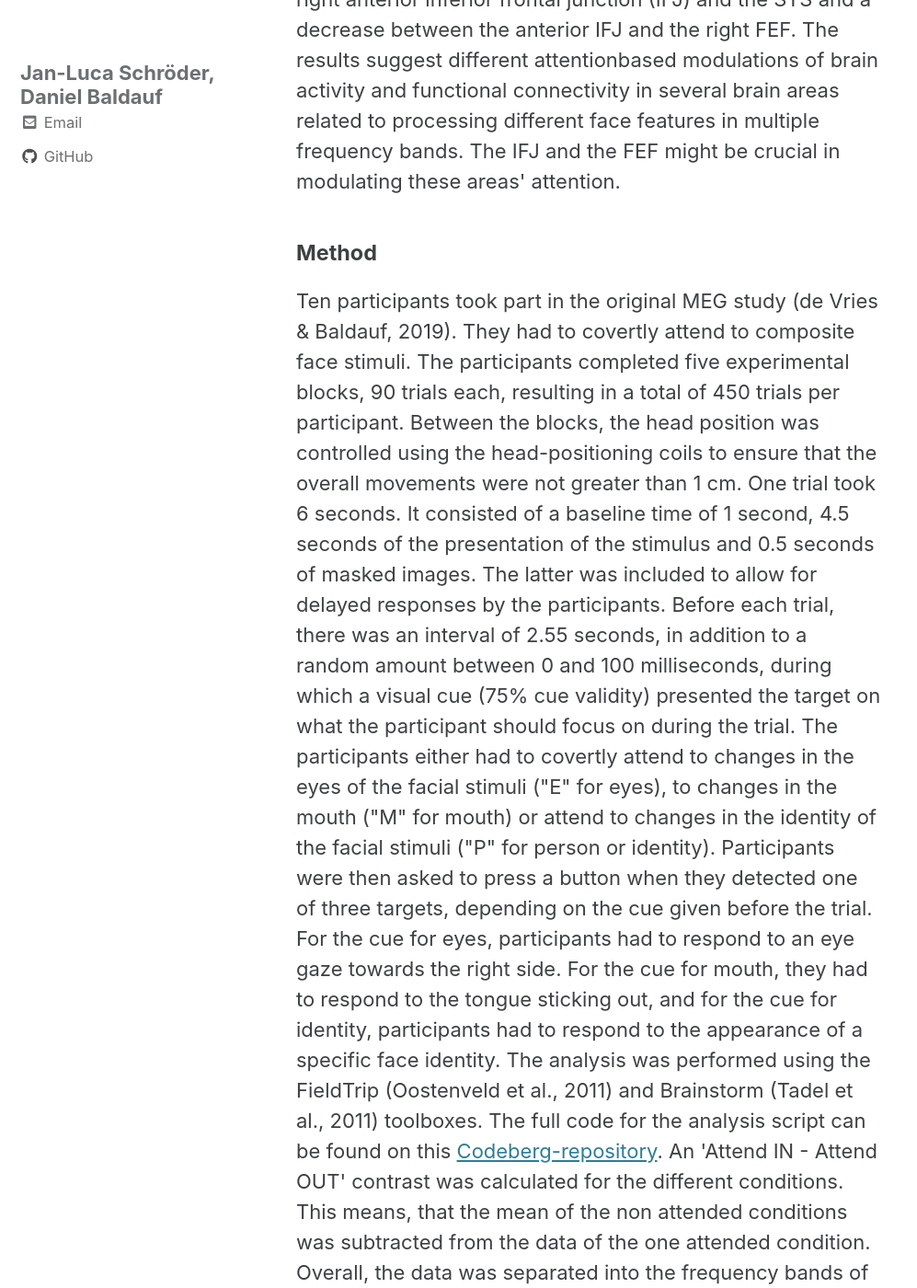
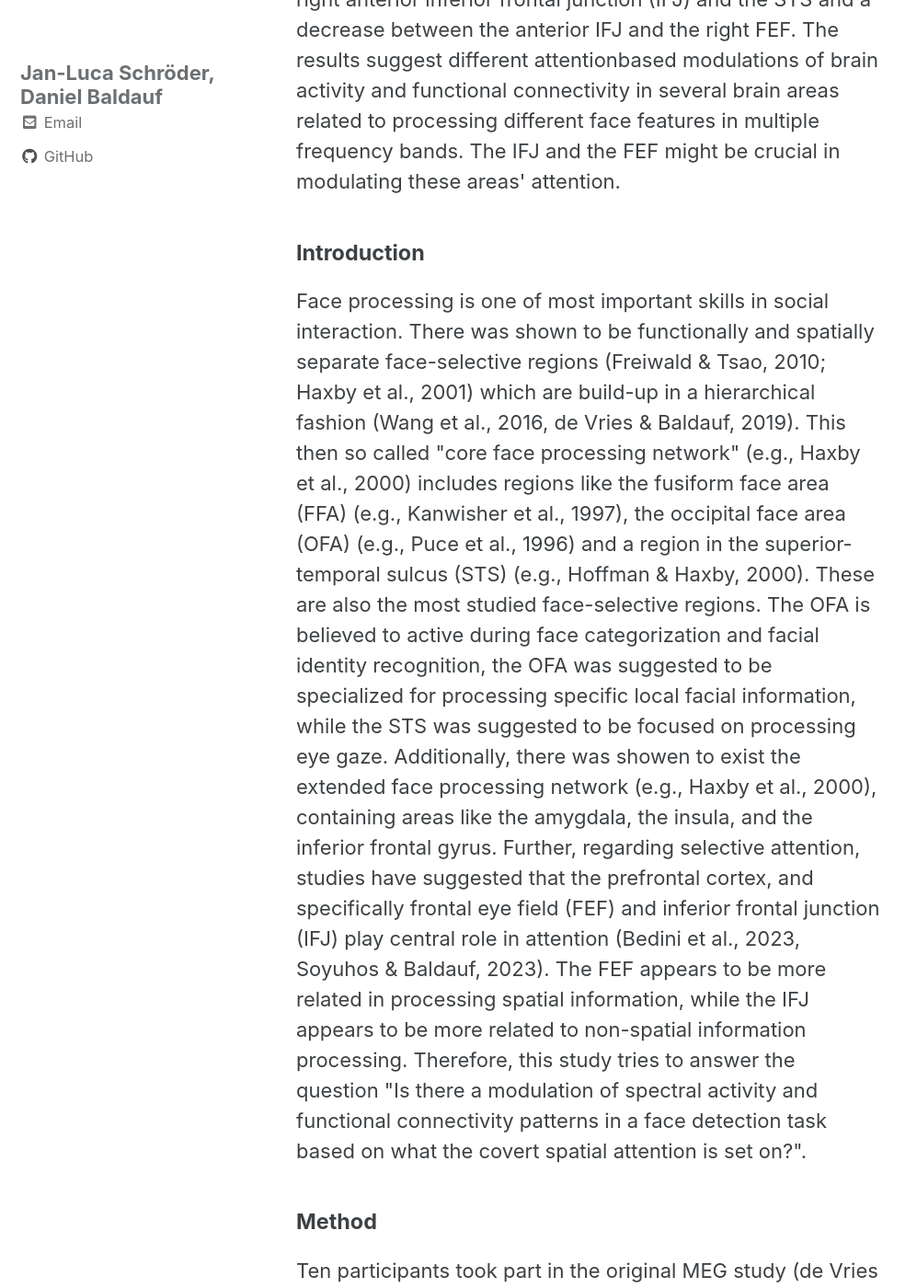
Before and after one commit to jl-schroeder/RAW-poster-2023, a Jekyll site: the page built from index.html, in a window 1280 px wide and 1400 px high, scrolled down 1953 px. Shown: the whole window at 92% size, without its empty margins (0-997 px from the left). Built offline with Jekyll 4.4.1, drawn with Linux system fonts in a browser that asks for light colours; cached includes are drawn as plain includes; the list of posts is cut into pages by our own code; some of the changed text lies outside the part shown.

Commit message:
added introduction

```diff
--- a/_layouts/home.html
+++ b/_layouts/home.html
@@ -44,10 +44,24 @@ layout: archive
   the FEF might be crucial in modulating these areas' attention.
 </p>
 
+
+<h4 id="introduction">Introduction</h4>
+<p>
+  Face processing is one of most important skills in social interaction.
+  There was shown to be functionally and spatially separate face-selective regions (Freiwald & Tsao, 2010; Haxby et al., 2001) which are build-up in a hierarchical fashion (Wang et al., 2016, de Vries & Baldauf, 2019).
+  This then so called "core face processing network" (e.g., Haxby et al., 2000) includes regions like the fusiform face area (FFA) (e.g., Kanwisher et al., 1997), the occipital face area (OFA) (e.g., Puce et al., 1996) and a region in the superior-temporal sulcus (STS) (e.g., Hoffman & Haxby, 2000).
+  These are also the most studied face-selective regions. The OFA is believed to active during face categorization and facial identity recognition, the OFA was suggested to be specialized for processing specific local facial information, while the STS was suggested to be focused on processing eye gaze.
+  Additionally, there was showen to exist the extended face processing network (e.g., Haxby et al., 2000), containing areas like the amygdala, the insula, and the inferior frontal gyrus.
+  Further, regarding selective attention, studies have suggested that the prefrontal cortex, and specifically frontal eye field (FEF) and inferior frontal junction (IFJ) play central role in attention (Bedini et al., 2023, Soyuhos & Baldauf, 2023).
+  The FEF appears to be more related in processing spatial information, while the IFJ appears to be more related to non-spatial information processing.
+  Therefore, this study tries to answer the question "Is there a modulation of spectral activity and functional connectivity patterns in a face detection task based on what the covert spatial attention is set on?".
+</p>
+
 <h4 id="method">Method</h4>
 <p> Ten participants took part in the original MEG study (de Vries & Baldauf, 2019).
-  They had to covertly attend to composite face stimuli.
-  The participants completed five experimental blocks, 90 trials each, resulting in a total of 450 trials per participant.
+  Additionally, anatomical scans were taken for each participat.
+  The participants had to covertly attend to composite face stimuli.
+  They completed five experimental blocks, 90 trials each, resulting in a total of 450 trials per participant.
   Between the blocks, the head position was controlled using the head-positioning coils to ensure that the overall movements were not greater than 1 cm.
   One trial took 6 seconds. It consisted of a baseline time of 1 second, 4.5 seconds of the presentation of the stimulus and 0.5 seconds of masked images.
   The latter was included to allow for delayed responses by the participants. Before each trial, there was an interval of 2.55 seconds, in addition to a random amount between 0 and 100 milliseconds, during which a visual cue (75% cue validity) presented the target on what the participant should focus on during the trial.
@@ -65,7 +79,7 @@ layout: archive
 </p>
 
 <h4 id="results-and-discussion">Results and Discussion</h4>
-Regarding the spectral activity, there was significant modulation in the attend to mouth condition in theta regarding the MT-parcel and the FEF-parcel in theta frequency ranges and regarding the FEF in beta frequency ranges.
+<p> Regarding the spectral activity, there was significant modulation in the attend to mouth condition in theta regarding the MT-parcel and the FEF-parcel in theta frequency ranges and regarding the FEF in beta frequency ranges.
 Additionally, the attend to identity condition showed significant modulation in alpha frequency ranges regarding the MT-parcel and the PeEC parcel.
 There were no significant deviations between the conditions in other conditions or frequency bands.
 For the seed-based connectivity analysis, there was a significant increase in functional connectivity between the FEF and the PeEC in the attend to identity condition in the alpha frequency band and a increased connectivity in the attend to eyes condition in alpha between the IFJa and TPOJ2 parcel.
@@ -78,46 +92,50 @@ Finally, in the attend to identity condition, the modulation of the PeEC parcel,
 The PeEC was also shown to be part of the FFA-complex in the HCP-MMP 1.0 atlas (Glasser et al., 2016).
 It additionally, also suggests and increased effect of spatial attention during face identity processing and an effect of holistic processing.
 This is especially interesting, as focusing on the eyes, and therefore processing the eyes, was showed to be very important during face identity processing, but there seems to be a significant deviation between the two conditions, suggesting an holistic effect.
+</p>
 
 <h4 id="conclusion">Conclusion</h4>
+<p>
 Attention modulates the spectral activity and the functional connecitivty of the brain.
 Especially, the FEF and the IFJa play a major role in the functional connectivity of the brain.
 These results are mostly in line with previous reports and suggest an effect of holistic face processing during face-identity processing and recognition.
 <br />
+</p>
 
 <h1 class="unnumbered" id="figures">Figures</h1>
 <figure id="fig:ALE">
   <img src="{{ site.url }}{{ site.baseurl }}/figures/ALE-MNIs.png" />
   <figcaption>
-    FFA, OFA and STS on the right hemisphere of the HCP-MMP (Glasser et al., 2016), applied on the FreeSurfer average brain template (Fischl, Sereno, Tootell, et al., 1999); (50% smoothing applied).
+    <i>Note.</i> FFA, OFA and STS on the right hemisphere of the HCP-MMP (Glasser et al., 2016), applied on the FreeSurfer average brain template (Fischl, Sereno, Tootell, et al., 1999); (50% smoothing applied).
   </figcaption>
 </figure>
 
 <figure id="fig:ROIs">
   <img src="{{ site.url }}{{ site.baseurl }}/figures/ROIs.png" />
   <figcaption>
-    Regions of interest (IFJa/p, FEF, FFC, VVC, V4, TPOJ2, LIPd, MT, and PeEC parcels), displayed in the right hemisphere.
+    <i>Note.</i> Regions of interest (IFJa/p, FEF, FFC, VVC, V4, TPOJ2, LIPd, MT, and PeEC parcels), displayed in the right hemisphere.
+    In addition, the approximate ALE-locations are also overlayed.
   </figcaption>
 </figure>
 
 <figure id="fig:BOT_theta">
   <img src="{{ site.url }}{{ site.baseurl }}/figures/BOT-theta-Brain_TFR.jpg" />
   <figcaption>
-    Significant spectral activity in the attend to mouth-condition in the theta band (right
+    <i>Note.</i> Significant spectral activity in the attend to mouth-condition in the theta band (right
     FEF and right MT).
   </figcaption>
 </figure>
 <figure id="fig:BOT_beta">
   <img src="{{ site.url }}{{ site.baseurl }}/figures/BOT-beta-Brain_TFR.jpg" />
   <figcaption>
-    Significant spectral activity in the attend to mouth-condition in the beta band (right
+    <i>Note.</i> Significant spectral activity in the attend to mouth-condition in the beta band (right
     FEF).
   </figcaption>
 </figure>
 <figure id="fig:ID_alpha">
   <img src="{{ site.url }}{{ site.baseurl }}/figures/ID-alpha-Brain_TFR.jpg" />
   <figcaption>
-    Significant spectral activity in the attend to identity-condition in the alpha band (right
+    <i>Note.</i> Significant spectral activity in the attend to identity-condition in the alpha band (right
     PeEC and right MT).
   </figcaption>
 </figure>
@@ -134,5 +152,5 @@ These results are mostly in line with previous reports and suggest an effect of
 <h1 id='references'>References</h1>
 
 <p>de Vries, E.  &#38; Baldauf, D., (2019). <i>Attentional Weighting in the Face Processing Network: A Magnetic Response Image-guided Magnetoencephalography Study Using Multiple Cyclic Entrainments</i>. Journal of Cognitive Neuroscience.</p>
-<p>Fischl, B., Sereno, M. I., Tootell, R. B., &#38; Dale, A. M. (1999). <i></i>High-Resolution Intersubject Averaging and a Coordinate System for the Cortical Surface.</i>. Human Brain Mapping.</p>
+<p>Fischl, B., Sereno, M. I., Tootell, R. B., &#38; Dale, A. M. (1999). <i></i>High-Resolution Intersubject Averaging and a Coordinate System for the Cortical Surface</i>. Human Brain Mapping.</p>
 <p>Glasser, M. F., Coalson, T. S., Robinson, E. C., Hacker, C. D., Harwell, J., Yacoub, E., Ugurbil, K., Andersson, J., Beckmann, C. F., Jenkinson, M., Smith, S. M., &#38; Van Essen, D. C. (2016). <i>A Multi-Modal Parcellation of Human Cerebral Cortex</i>. Nature.</p>
```
Also changed, not shown: other parts of _layouts/home.html (+1 -1 lines).
